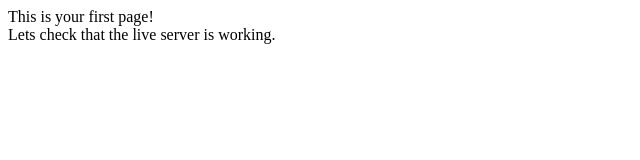
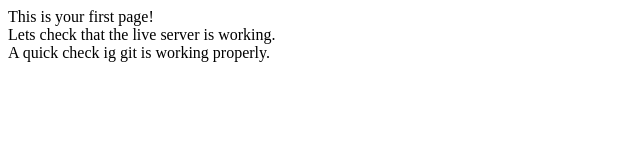
Before and after one commit to andymattgee/odin-recipes, a plain HTML site: page index.html in a window 1280 px wide. Shown: the whole page, without its empty margins (0-640 px from the left). Drawn offline with Linux system fonts and the light colour scheme.

Commit message:
Checking if VSC opens to edit commit message...

```diff
--- a/index.html
+++ b/index.html
@@ -7,6 +7,7 @@
 </head>
 <body>
     This is your first page! <br>
-    Lets check that the live server is working.
+    Lets check that the live server is working.<br>
+    A quick check ig git is working properly.
 </body>
 </html>
```
